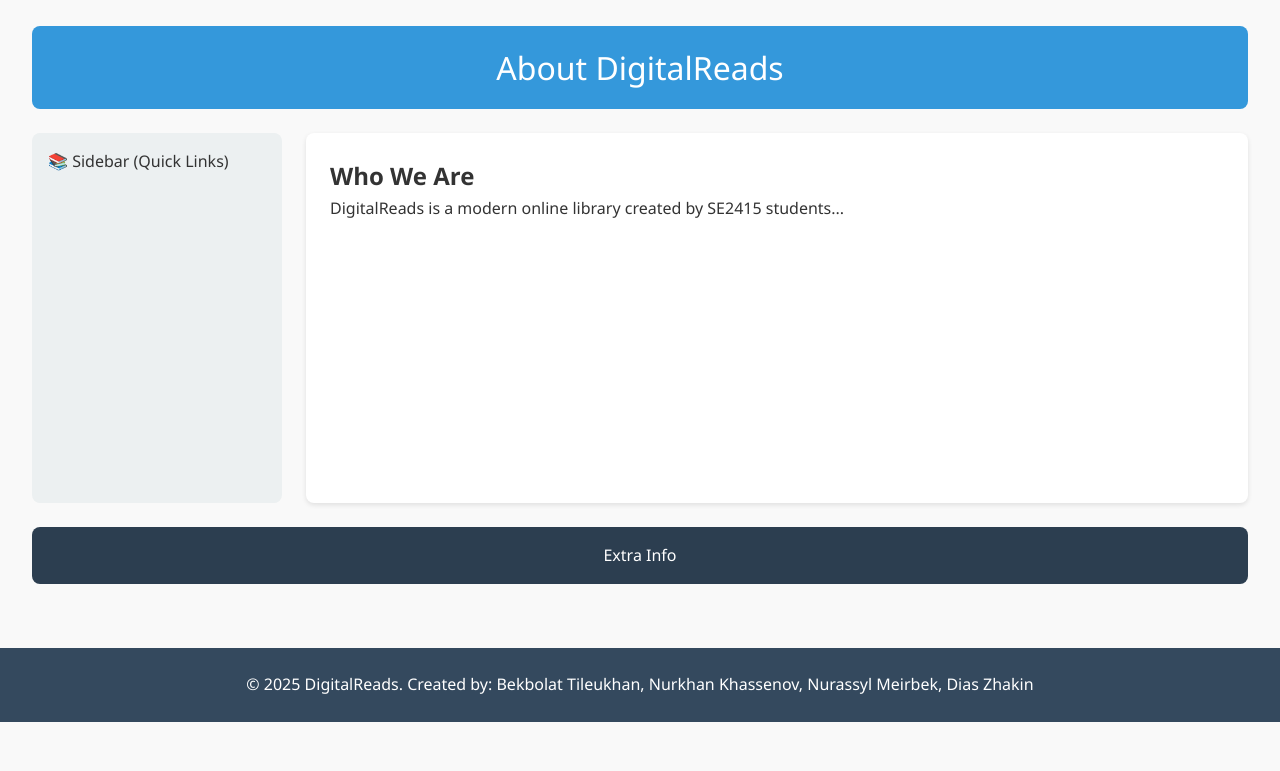
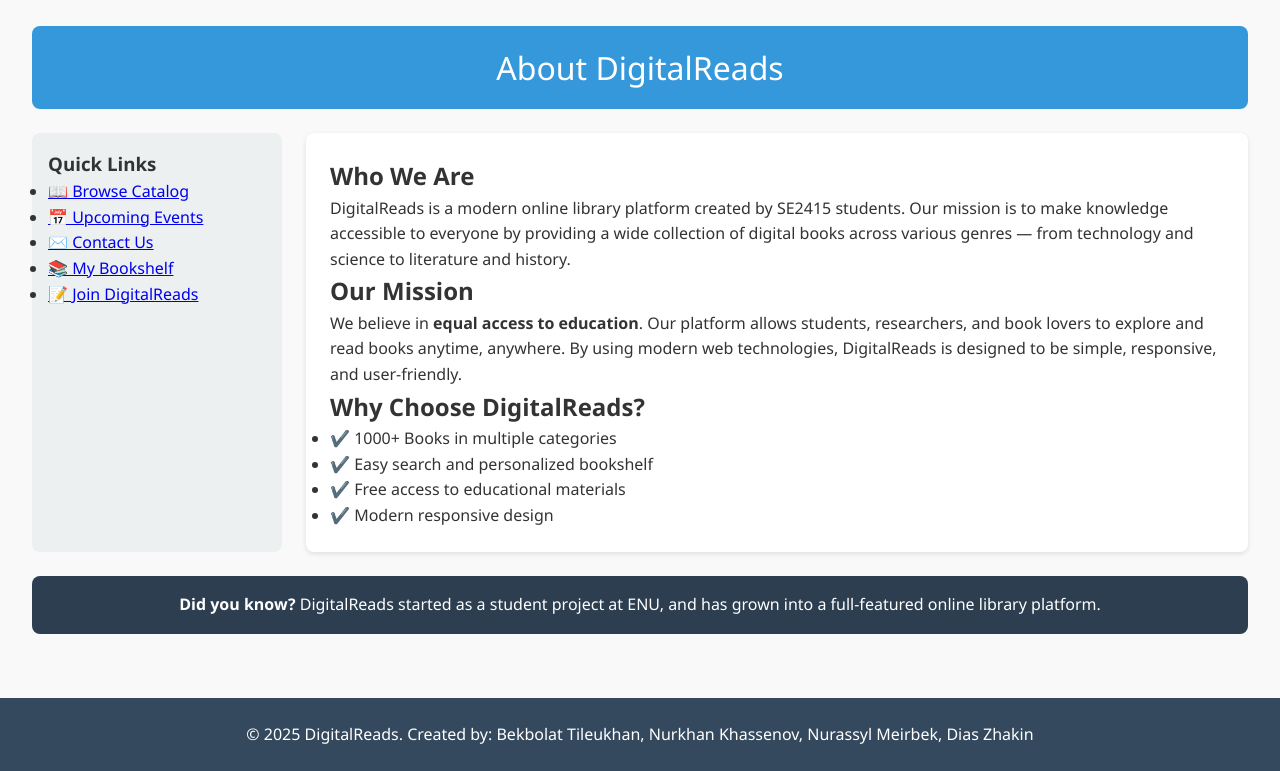
Before and after one commit to almanac13/HTMLxCSS-project-main, a plain HTML site: page about.html in a window 1280 px wide. Shown: the part 78-849 px from the top of the page. Before the commit the page ends 800 px from the top, so only its background shows below. Drawn offline with Linux system fonts and the light colour scheme.

Commit message:
Update about.html

```diff
--- a/about.html
+++ b/about.html
@@ -6,45 +6,85 @@
     <title>About - DigitalReads</title>
     <link rel="stylesheet" href="./style.css">
 </head>
-<body class="login-page">
+<body>
+
     <header id="header">
         <div class="container">
             <a href="index.html" class="logo">
                 <img src="images/library.jpg" alt="DigitalReads Logo">
                 <span class="logo-text">DigitalReads</span>
-
             </a>
             <nav class="nav">
                 <ul>
                     <li><a href="index.html">Home</a></li>
                     <li><a href="catalog.html">Catalog</a></li>
-              <li><a href="about.html">About</a></li>
+                    <li><a href="about.html" class="active">About</a></li>
                     <li><a href="contact.html">Contact</a></li>
                     <li><a href="mybooks.html">My Books</a></li>
                     <li><a href="events.html">Events</a></li>
                     <li><a href="login.html">Login</a></li>
                     <li><a href="register.html">Register</a></li>
                 </ul>
-
             </nav>
         </div>
     </header>
 
+
     <main class="grid-layout">
+
         <header class="header">About DigitalReads</header>
-  <aside class="sidebar">📚 Sidebar (Quick Links)</aside>
+
+
+        <aside class="sidebar">
+            <h3>Quick Links</h3>
+            <ul>
+                <li><a href="catalog.html">📖 Browse Catalog</a></li>
+                <li><a href="events.html">📅 Upcoming Events</a></li>
+                <li><a href="contact.html">✉️ Contact Us</a></li>
+                <li><a href="mybooks.html">📚 My Bookshelf</a></li>
+                <li><a href="register.html">📝 Join DigitalReads</a></li>
+            </ul>
+        </aside>
+
+
         <section class="main-content">
             <h2>Who We Are</h2>
-    <p>DigitalReads is a modern online library created by SE2415 students...</p>
+            <p>
+                DigitalReads is a modern online library platform created by SE2415 students.
+                Our mission is to make knowledge accessible to everyone by providing a wide
+                collection of digital books across various genres — from technology and science
+                to literature and history.
+            </p>
+
+            <h2>Our Mission</h2>
+            <p>
+                We believe in <strong>equal access to education</strong>. Our platform allows
+                students, researchers, and book lovers to explore and read books anytime, anywhere.
+                By using modern web technologies, DigitalReads is designed to be simple, responsive,
+                and user-friendly.
+            </p>
+
+            <h2>Why Choose DigitalReads?</h2>
+            <ul>
+                <li>✔️ 1000+ Books in multiple categories</li>
+                <li>✔️ Easy search and personalized bookshelf</li>
+                <li>✔️ Free access to educational materials</li>
+                <li>✔️ Modern responsive design</li>
+            </ul>
         </section>
-  <footer class="footer">Extra Info</footer>
+
+
+        <footer class="footer">
+            <p><strong>Did you know?</strong> DigitalReads started as a student project at ENU, and
+            has grown into a full-featured online library platform.</p>
+        </footer>
     </main>
+
 
     <footer id="footer">
         <div class="container">
-            <p>&copy; 2025 DigitalReads. Created by: Bekbolat Tileukhan, Nurkhan Khassenov, Nurassyl Meirbek, Dias Zhakin </p>
+            <p>&copy; 2025 DigitalReads. Created by: Bekbolat Tileukhan, Nurkhan Khassenov, Nurassyl Meirbek, Dias Zhakin</p>
         </div>
     </footer>
 </body>
-
 </html>
```
Lines whose indentation alone changed are shown as unchanged.
